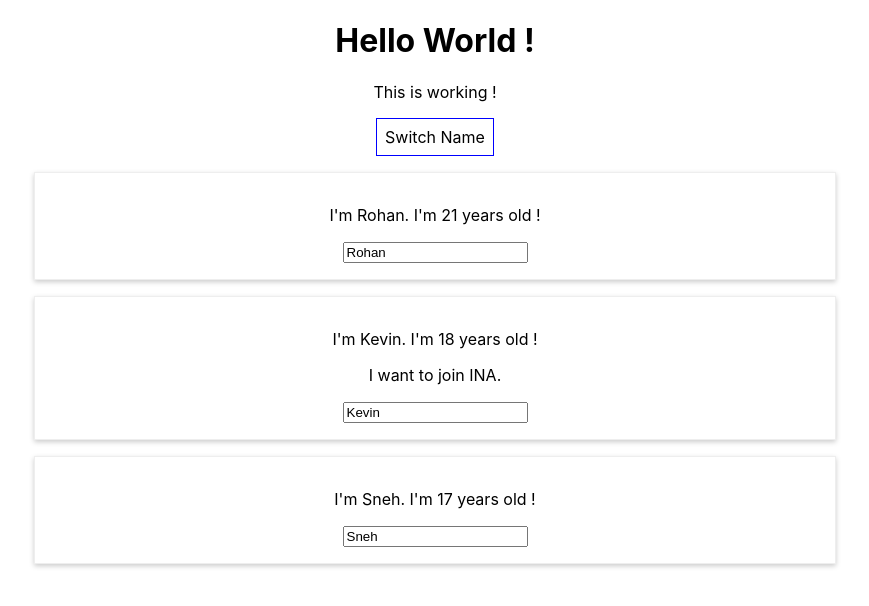
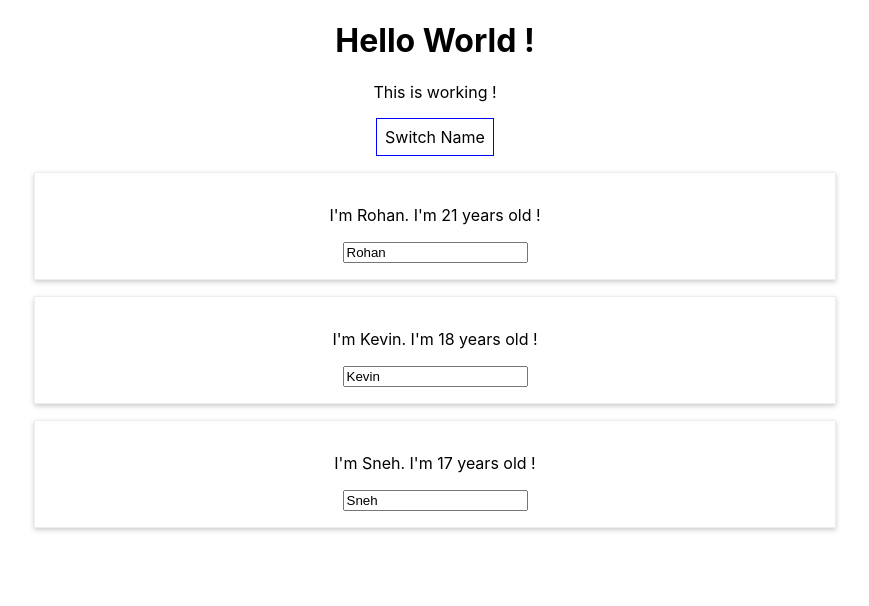
Before and after one commit to Rony20/React-Practice, a React (Create React App) app: page / in a window 1280 px wide. Both pictures are taken after a click on the button "Switch Name". Shown: the top 606 px of the page, without its empty margins (205-1074 px from the left). Built offline with nearby package versions, Linux system fonts and the light colour scheme.

Commit message:
Uisng List rendering for outputting persons. Withiout adding key.

```diff
--- a/src/App.js
+++ b/src/App.js
@@ -54,21 +54,11 @@
     if (this.state.showPersons) {
       persons = (
         <div>
-          <Person
-            name = { this.state.persons[0].name }
-            age = { this.state.persons[0].age }
-          />
-          <Person
-            click = { this.switchNameHandler.bind(this, 'Rony') }
-            changed = { this.nameChangedHandler }
-            name = { this.state.persons[1].name }
-            age = { this.state.persons[1].age }>
-              I want to join INA.
-          </Person>
-          <Person
-            name = { this.state.persons[2].name }
-            age = { this.state.persons[2].age }
-          />
+          { this.state.persons.map( person => {
+            return <Person
+              name = {person.name}
+              age = {person.age}/>
+          }) }
         </div>
       )
     }
```
